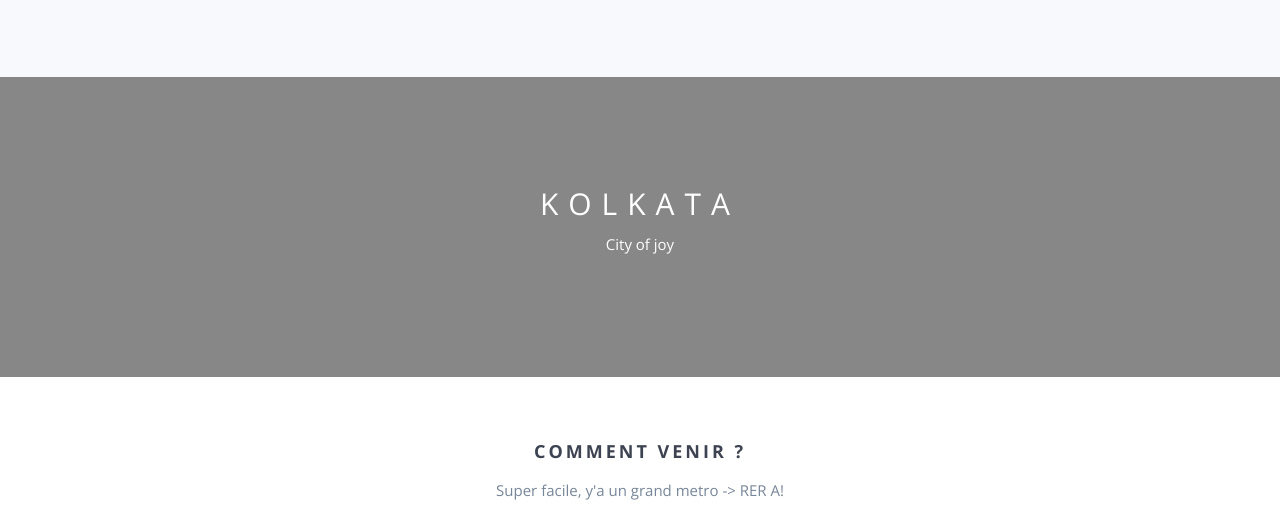
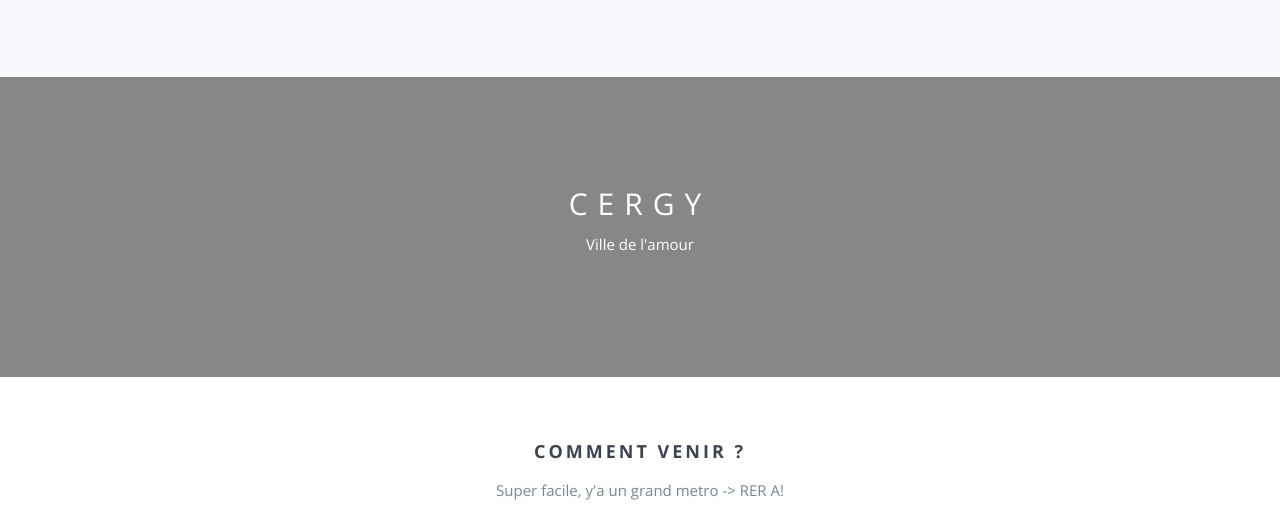
Before and after one commit to AiwaEtThomas/AiwaEtThomas.github.io, a website: page index.html in a window 1280 px wide. Shown: the part 2008-2521 px from the top of the page. Drawn offline with nearby package versions, Linux system fonts and the light colour scheme; some packages are replaced by stand-ins of ours; a script that the page names is missing; files whose address does not match are found by name.

Commit message:
Iframe for maps

```diff
--- a/index.html
+++ b/index.html
@@ -191,8 +191,8 @@
          data-property="{videoURL:'https://youtu.be/9giqL1H6yRs',containment:'#video-bg',autoPlay:true, mute:true, showControls:false, startAt:80, stopAt:259, opacity:1}">
     </div>
     <div id="video-content">
-        <h5>Kolkata</h5>
-        <p>City of joy</p>
+        <h5>Cergy</h5>
+        <p>Ville de l'amour</p>
     </div>
 </section>
 
@@ -202,9 +202,9 @@
         <p>Super facile, y'a un grand metro -> RER A!</p>
     </div>
     <div id="map-canvas">
-        <iframe src="https://www.google.com/maps/embed?pb=!1m18!1m12!1m3!1d2615.271876031154!2d2.044776715680939!3d49.04345397930603!2m3!1f0!2f0!3f0!3m2!1i1024!2i768!4f13.1!3m3!1m2!1s0x47e6f4ea7fed07af%3A0x7117823386a0576a!2sCh%C3%A2teau%20de%20Gency!5e0!3m2!1sfr!2sfr!4v1574861195357!5m2!1sfr!2sfr" width="600" height="450" frameborder="0" style="border:0;" allowfullscreen=""></iframe>
+
     </div>
-
+    <iframe src="https://www.google.com/maps/embed?pb=!1m18!1m12!1m3!1d2615.271876031154!2d2.044776715680939!3d49.04345397930603!2m3!1f0!2f0!3f0!3m2!1i1024!2i768!4f13.1!3m3!1m2!1s0x47e6f4ea7fed07af%3A0x7117823386a0576a!2sCh%C3%A2teau%20de%20Gency!5e0!3m2!1sfr!2sfr!4v1574861195357!5m2!1sfr!2sfr" width="600" height="450" frameborder="0" style="border:0;" allowfullscreen=""></iframe>
     <div id="map-content-wrapper" class="container pointer-events-none">
         <div class="row">
             <div class="col-xs-offset-1 col-xs-10 col-md-offset-3 col-md-6">
```
